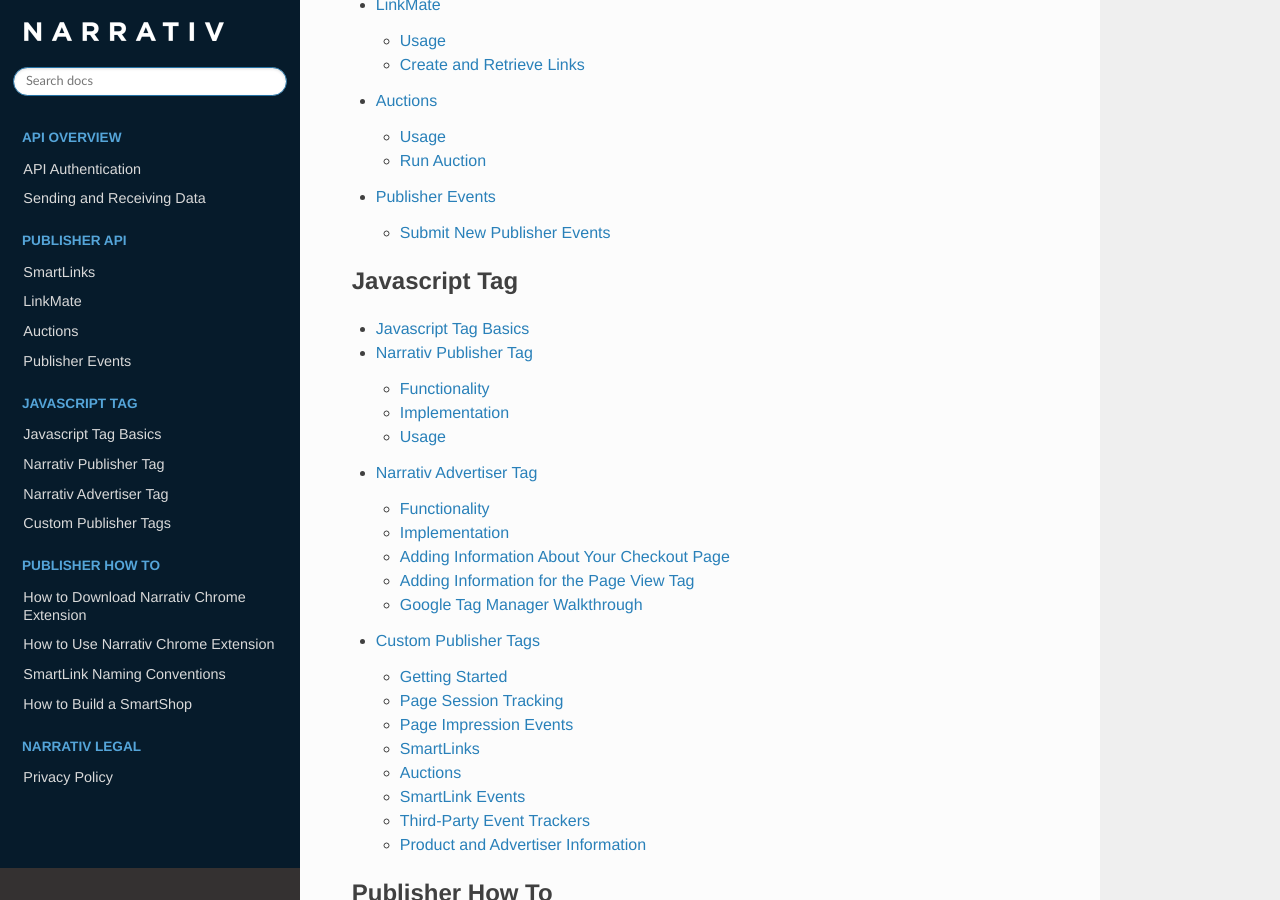
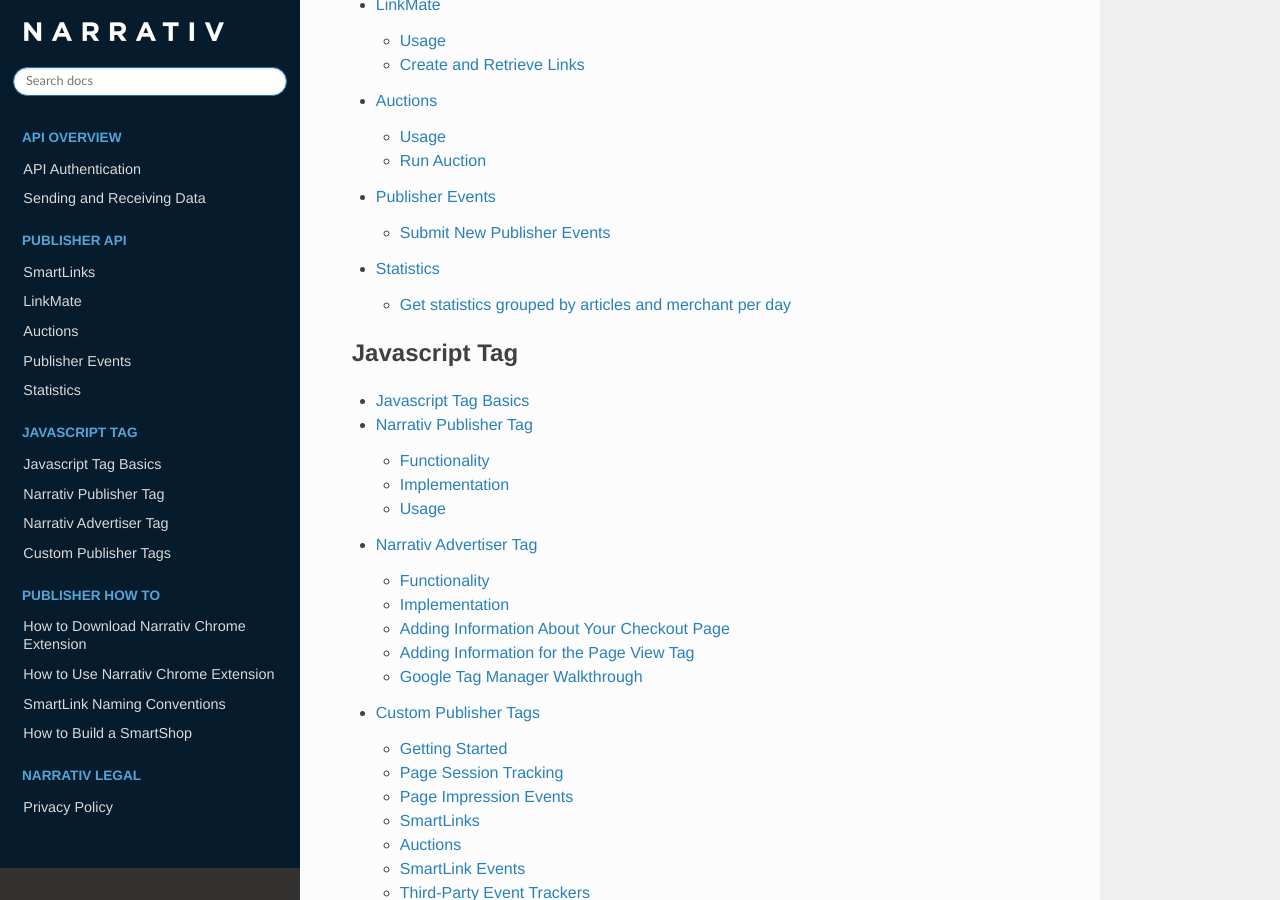
Before and after one commit to robinssq/api-docs, a Sphinx documentation site: the page built from docs/index.rst, in a window 1280 px wide and 900 px high, scrolled down 677 px. Built offline with Sphinx 7.4.7 and the Read the Docs theme 2.0.0, drawn with Linux system fonts in a browser that asks for light colours; some of the changed lines change nothing that is shown.

Commit message:
add docs for public publisher stats endpoints

```diff
--- a/docs/conf.py
+++ b/docs/conf.py
@@ -54,9 +54,9 @@
 # built documents.
 #
 # The short X.Y version. (major version 1 corresponds to /api/v1/)
-version = '1.4.8'
+version = '1.4.9'
 # The full version, including alpha/beta/rc tags.
-release = '1.4.8'
+release = '1.4.9'
 
 # The language for content autogenerated by Sphinx. Refer to documentation
 # for a list of supported languages.
--- a/docs/index.rst
+++ b/docs/index.rst
@@ -28,6 +28,7 @@
    linkmate
    auction
    events
+   statistics
 
 .. toctree::
    :maxdepth: 2
--- /dev/null
+++ b/docs/statistics.rst
@@ -0,0 +1,169 @@
+Statistics
+==========
+
+Fetches statistics for a given publisher over a specified date range.
+
+
+Get statistics grouped by articles and merchant per day
+-------------------------------------------------------
+
+Request
+^^^^^^^
+
+::
+
+   GET /api/v1/publishers/<pub_id>/stats_by_article_merchant_daily/
+
+.. list-table::
+   :widths: 35 10 55
+   :header-rows: 1
+
+   * - URL Path Parameter
+     - Type
+     - Description
+
+   * - pub_id
+     - integer
+     - Your publisher ID.
+
+.. list-table::
+   :widths: 10 10 80
+   :header-rows: 1
+
+   * - Query Param
+     - Type
+     - Description
+
+   * - date_from
+     - string
+     - **Required**: The starting date to collect statistics, as an ISO 8601 compliant string. Ex:
+       '2018-01-01', '2015-03-11'
+
+   * - date_to
+     - string
+     - **Required**: The end date to collect statistics, as an ISO 8601 compliant string. Must be greater than ``date_from``.
+
+   * - limit
+     - integer
+     - Optional: The upper limit on the number of rows returned by this query. Current default is 5000.
+
+   * - order_by
+     - string
+     - Optional: Order the returned rows by the specified column. Current default is ``clicks``. Acceptable values are:
+
+        - ``advertiser_name``
+        - ``article_name``
+        - ``advertiser_attributed_sales``
+        - ``pub_earnings``
+        - ``article_id``
+        - ``merch_id``
+        - ``impressions``
+        - ``advertiser_attributed_revenue``
+        - ``pub_id``
+        - ``event_date``
+        - ``clicks``
+
+
+Response
+^^^^^^^^
+
+The response data consists of the list ``stats``, with each entry
+having the following structure:
+
+.. list-table::
+   :widths: 30 10 60
+   :header-rows: 1
+
+   * - Field Name
+     - Type
+     - Description
+
+   * - advertiser_name
+     - string
+     - The full name of the advertiser.
+
+   * - article_name
+     - string
+     - The full name of the article.
+
+   * - advertiser_attributed_sales
+     - integer
+     - The total number of sales attributed to the advertiser.
+
+   * - pub_earnings
+     - string
+     - The amount of money earned by the publisher in USD. (Ex: '12345.67')
+
+   * - article_id
+     - integer
+     - The ID of the particular article.
+
+   * - merch_id
+     - integer
+     - The ID of the merchant.
+
+   * - impressions
+     - integer
+     - The total number of page impressions.
+
+   * - advertiser_attributed_revenue
+     - string
+     - The total amount of revenue attributed to the advertiser in USD. (Ex: '100.00')
+
+   * - pub_id
+     - integer
+     - The ID of the publisher.
+
+   * - event_date
+     - string
+     - The date assoicated with this entry.
+
+   * - clicks
+     - integer
+     - The total number of clicks.
+
+
+Examples
+^^^^^^^^
+
+
+Get statistics grouped by articles and merchants per day between 2018-03-11 and 2018-03-12::
+
+
+    GET /api/v1/publishers/1/stats_by_article_merchant_daily/
+
+    {
+        "date": {
+            "date_from": "2018-03-11 00:00:00",
+            "date_to": "2018-03-12 00:00:00"
+        },
+        "pub_id": 1,
+        "stats": [
+            {
+                "advertiser_name": "Merchant Name A",
+                "article_name": "Some article name",
+                "advertiser_attributed_sales": 60,
+                "pub_earnings": "10.25",
+                "article_id": 1,
+                "merch_id": 10,
+                "impressions": 200,
+                "advertiser_attributed_revenue": "150.00",
+                "pub_id": 1000,
+                "event_date": "2018-03-11",
+                "clicks": 500
+            },
+            {
+                "advertiser_name": "Merchant Name A",
+                "article_name": "Another article name",
+                "advertiser_attributed_sales": 600,
+                "pub_earnings": "99.75",
+                "article_id": 1,
+                "merch_id": 10,
+                "impressions": 700,
+                "advertiser_attributed_revenue": "350.00",
+                "pub_id": 1000,
+                "event_date": "2018-03-12",
+                "clicks": 200
+            }
+        ]
+    }
```
